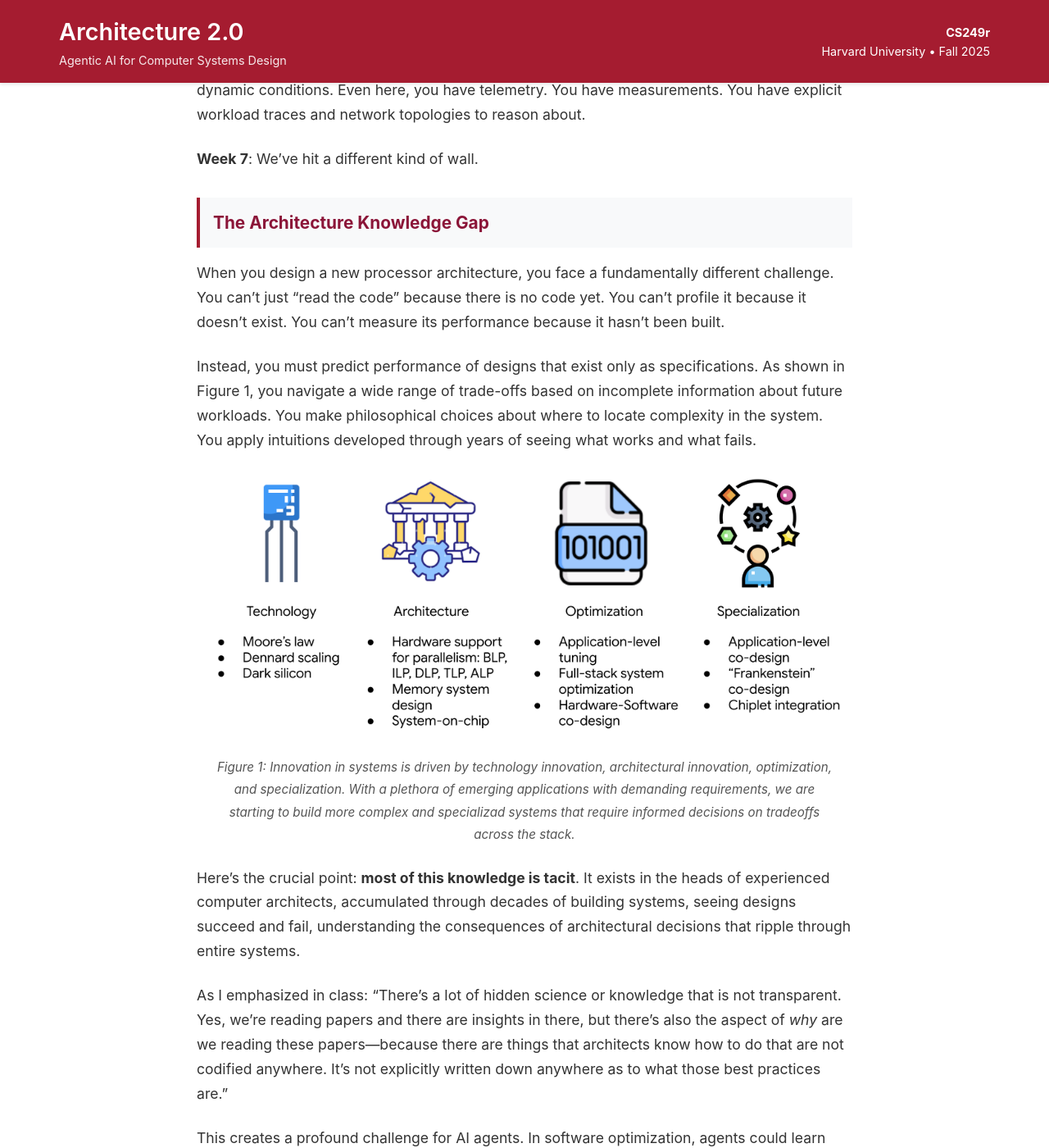
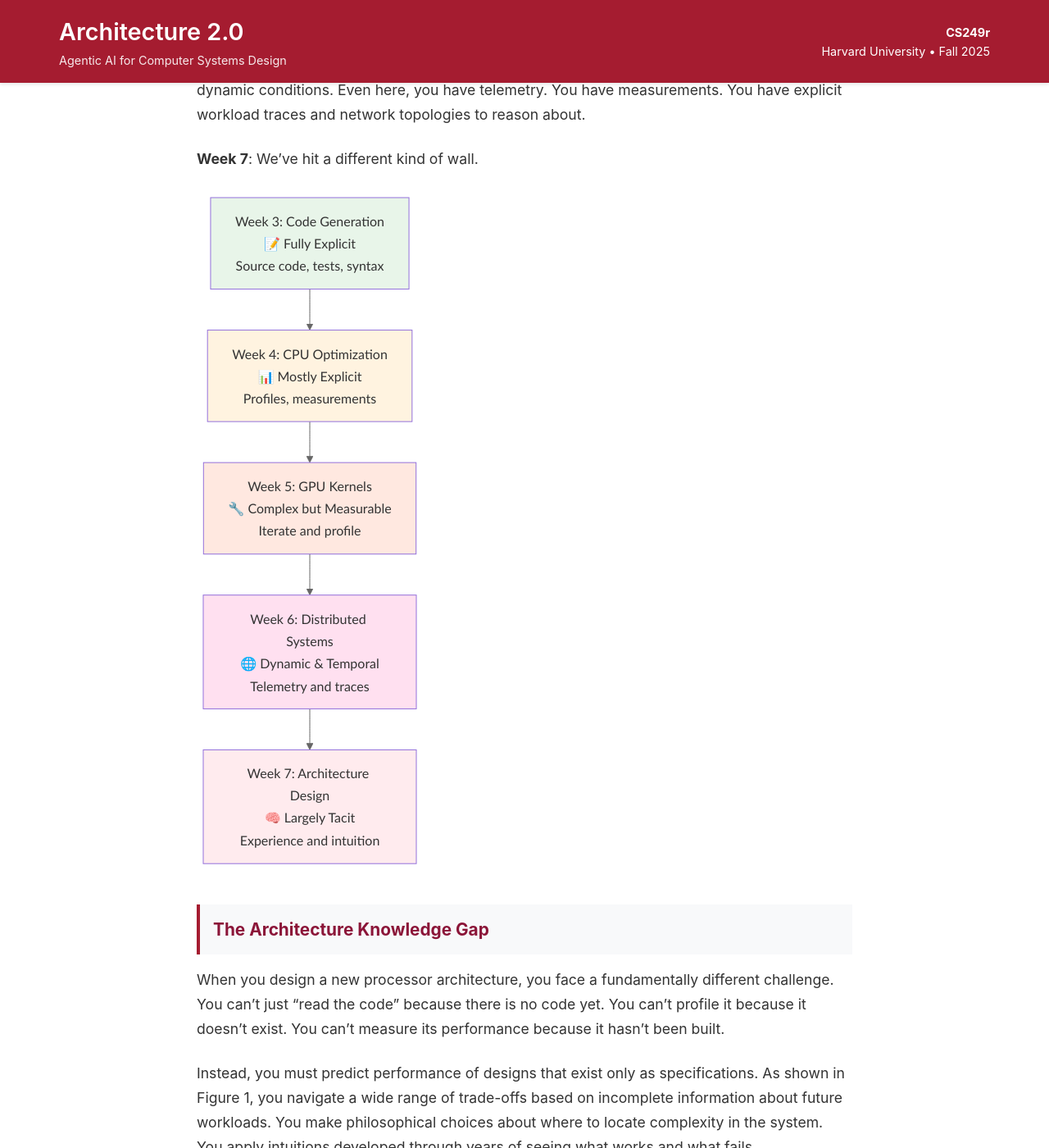
Before and after one commit to harvard-edge/cs249r_fall2025, a Jekyll site: the page built from _posts/2024-10-15-week-7-tacit-knowledge-architecture.md, in a window 1280 px wide and 1400 px high, scrolled down 1918 px. Shown: the whole window at 82% size. Built offline with Jekyll 4.4.1, drawn with Linux system fonts in a browser that asks for light colours; comment, search, counter and statistics services are not loaded.

Commit message:
Add Mermaid diagrams to Week 7, 8, and 10: knowledge transparency gradient, circular dependencies, and LLM serving phases

```diff
--- a/_posts/2024-10-15-week-7-tacit-knowledge-architecture.md
+++ b/_posts/2024-10-15-week-7-tacit-knowledge-architecture.md
@@ -36,6 +36,20 @@ Let's trace the journey we've taken over the past seven weeks. Each week, we've
 **Week 6 ([Distributed Systems](/cs249r_fall2025/blog/2024/10/08/ai-co-design-distributed-systems/))**: COSMIC co-designs workload mappings and network topologies. We entered the realm of systems that exist in time, systems that must adapt to dynamic conditions. Even here, you have telemetry. You have measurements. You have explicit workload traces and network topologies to reason about.
 
 **Week 7**: We've hit a different kind of wall.
+
+<div class="mermaid">
+graph TD
+    A[Week 3: Code Generation<br/>📝 Fully Explicit<br/>Source code, tests, syntax] --> B[Week 4: CPU Optimization<br/>📊 Mostly Explicit<br/>Profiles, measurements]
+    B --> C[Week 5: GPU Kernels<br/>🔧 Complex but Measurable<br/>Iterate and profile]
+    C --> D[Week 6: Distributed Systems<br/>🌐 Dynamic & Temporal<br/>Telemetry and traces]
+    D --> E[Week 7: Architecture Design<br/>🧠 Largely Tacit<br/>Experience and intuition]
+
+    style A fill:#e8f5e9
+    style B fill:#fff3e0
+    style C fill:#ffe8e0
+    style D fill:#ffe0f0
+    style E fill:#ffebee
+</div>
 
 ### The Architecture Knowledge Gap
 
```
Also changed, not shown: _posts/2024-10-22-week-8-mapping-codesign.md (+15 -0 lines).
